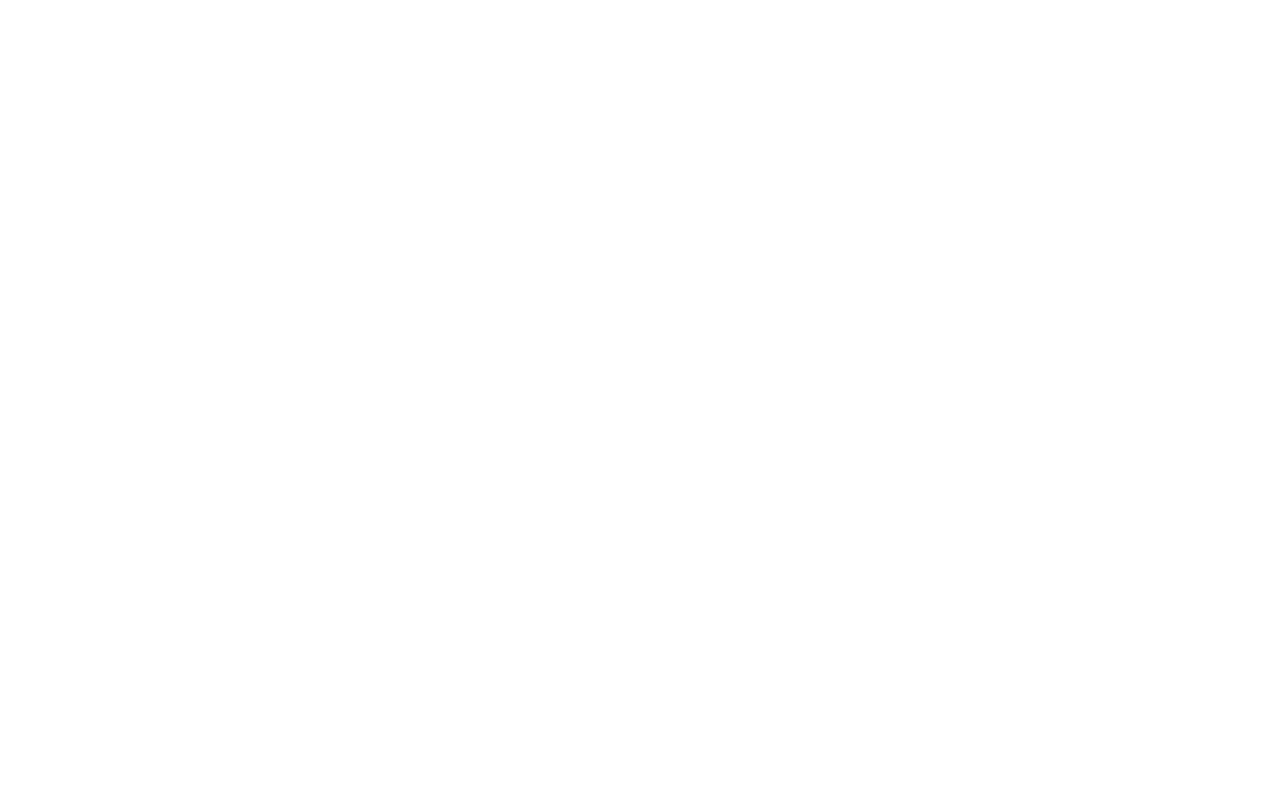
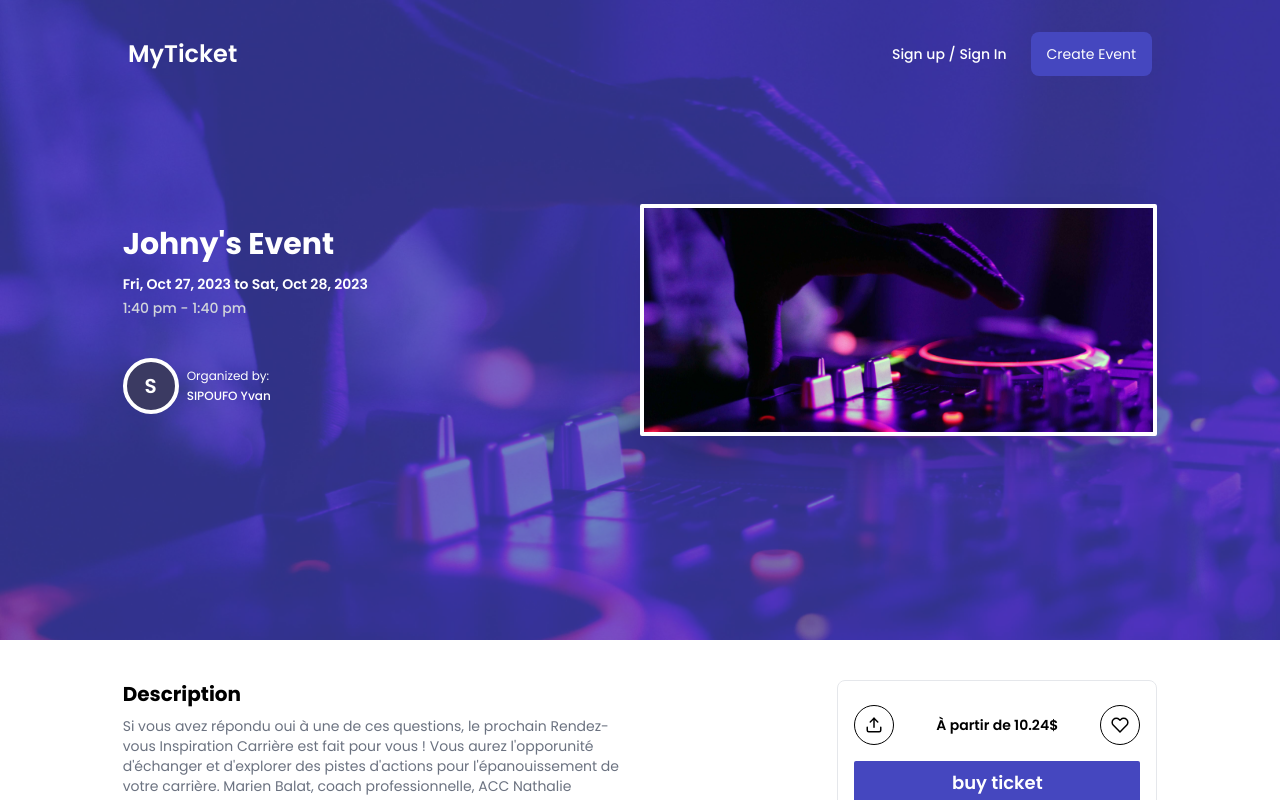
Before and after one commit to Sipoufo/myticket, a React (Create React App) app: page /events/1 in a window 1280 px wide. Before the commit this address had no page. Built offline with nearby package versions, Linux system fonts and the light colour scheme.

Commit message:
feat: add event presentation page

```diff
--- a/src/components/footer.js
+++ b/src/components/footer.js
@@ -10,7 +10,7 @@ const Footer = () => {
                         MyTicket
                     </h1>
                     <div className="flex flex-col gap-2">
-                        <p>Built with ❤️ and without by Zeroqode 😊</p>
+                        <p>Built by blackCode 😊</p>
                         <p>© 2023 Zeroqode. All rights reserved.</p>
                     </div>
                 </div>
--- /dev/null
+++ b/src/pages/eventPresentation.js
@@ -0,0 +1,125 @@
+import React from "react";
+// import { useParams } from "react-router-dom";
+import Navbar from "../components/navbar";
+import Footer from "../components/footer";
+import Event from "../widgets/event";
+import { FiHeart, FiUpload } from "react-icons/fi";
+
+const EventPresentation = () => {
+    // let params = useParams();
+    // params.eventId
+    return (
+        <div className="w-full h-full flex flex-col overflow-y-auto gap-10 pb-40 md:pb-0">
+            {/* Header */}
+            <div className="relative min-h-screen md:min-h-[80%] flex text-white">
+                {/* Background image */}
+                <img
+                    src={process.env.PUBLIC_URL + "/assets/images/bg2.jpg"}
+                    className="absolute h-full w-full object-cover"
+                    alt="bg_image_home"
+                />
+                <div className="absolute h-full w-full bg-gradient-to-t bg-primary to-transparent bg-opacity-70"></div>
+                <div className="w-full h-full z-10 flex flex-col justify-center">
+                    <Navbar />
+                    <div className="flex justify-center">
+                        <div className="flex flex-col-reverse gap-6 md:gap-0 md:flex-row justify-between items-center text-white px-4 w-full md:w-10/12 max-w-screen-xl">
+                            {/* Information */}
+                            <div className="flex flex-col gap-10">
+                                <div className="flex flex-col gap-1">
+                                    <h1 className="text-3xl font-bold">
+                                        Johny's Event
+                                    </h1>
+                                    <h2 className="font-semibold mt-2">
+                                        Fri, Oct 27, 2023 to Sat, Oct 28, 2023
+                                    </h2>
+                                    <h3 className="font-medium text-gray-300">
+                                        1:40 pm - 1:40 pm
+                                    </h3>
+                                </div>
+                                {/* User */}
+                                <div className="flex flex-row items-center gap-2">
+                                    <div className="h-14 w-14 rounded-full bg-[#3B3A62] border-4 border-white flex justify-center items-center text-xl font-semibold">
+                                        S
+                                    </div>
+                                    <div className="flex flex-col gap-1 text-xs">
+                                        <label>Organized by:</label>
+                                        <h1 className="font-medium">
+                                            SIPOUFO Yvan
+                                        </h1>
+                                    </div>
+                                </div>
+                            </div>
+                            {/* Picture */}
+                            <img
+                                src={
+                                    process.env.PUBLIC_URL +
+                                    "/assets/images/bg2.jpg"
+                                }
+                                className="h-4/6 w-8/12 md:w-6/12 object-cover border-4 border-white rounded-sm shadow-2xl"
+                                alt="bg_image_home"
+                            />
+                        </div>
+                    </div>
+                </div>
+            </div>
+            <div className="flex justify-center">
+                <div className="relative flex flex-col md:flex-row gap-6 px-4 w-full md:w-10/12 max-w-screen-xl">
+                    <div className="flex flex-col gap-4 w-6/12">
+                        <div className="flex flex-col gap-2">
+                            <h1 className="text-xl font-bold">Description</h1>
+                            <p className="text-gray-500">
+                                Si vous avez répondu oui à une de ces questions,
+                                le prochain Rendez-vous Inspiration Carrière est
+                                fait pour vous ! Vous aurez l'opporunité
+                                d'échanger et d'explorer des pistes d'actions
+                                pour l'épanouissement de votre carrière. M﻿arien
+                                Balat, coach professionnelle, ACC N﻿athalie
+                                Balthazar, coach professionnelle, PCC
+                            </p>
+                        </div>
+                        <div className="flex flex-col gap-2">
+                            <h1 className="text-xl font-bold">
+                                Politique de remboursement
+                            </h1>
+                            <p className="text-gray-500">
+                                Communiquer avec l'organisateur pour demander un
+                                remboursement.
+                            </p>
+                        </div>
+                    </div>
+                    <div className="flex flex-grow flex-col items-end justify-start">
+                        <div className="flex flex-col gap-4 px-4 py-6 w-80 rounded-lg border">
+                            <div className="flex flex-row justify-between items-center">
+                                <button className="w-10 h-10 rounded-full border border-black flex justify-center items-center bg-white hover:bg-gray-100">
+                                    <FiUpload className="text-lg" />
+                                </button>
+                                <p className="font-semibold">À partir de 10.24$</p>
+                                <button className="w-10 h-10 rounded-full border border-black flex justify-center items-center bg-white hover:bg-gray-100">
+                                    <FiHeart className="text-lg" />
+                                </button>
+                            </div>
+                            <button className="w-full bg-primary px-4 py-2 text-lg text-white font-semibold rounded-sm">
+                                buy ticket
+                            </button>
+                        </div>
+                    </div>
+                </div>
+            </div>
+
+            <div className="flex justify-center">
+                <div className="relative flex flex-col gap-6 px-4 w-full md:w-10/12 max-w-screen-xl">
+                    {/* header */}
+                    <div className="flex flex-row justify-between items-center">
+                        <h1 className="text-xl font-bold">Others events</h1>
+                    </div>
+                    <Event />
+                </div>
+            </div>
+
+            {/* Footer */}
+            <Footer />
+        </div>
+    );
+};
+
+export default EventPresentation;
--- a/src/routers/index.js
+++ b/src/routers/index.js
@@ -3,6 +3,7 @@ import { Route, Routes } from "react-router-dom";
 import IndexPage from "../pages";
 import Home from "../pages/home";
 import EventPage from "../pages/eventPage";
+import EventPresentation from "../pages/eventPresentation";
 
 const RouterManagement = () => {
     return(
@@ -10,6 +11,7 @@ const RouterManagement = () => {
             <Route path="/" element={<IndexPage />}>
                 <Route index element={<Home />} />
                 <Route path="/events" element={<EventPage />} />
+                <Route path="/events/:eventId" element={<EventPresentation />} />
             </Route>
         </Routes>
     )
--- a/src/widgets/event.js
+++ b/src/widgets/event.js
@@ -12,7 +12,6 @@ const Event = () => {
             <EventCard image={"/assets/images/bg1.jpg"} title={"Webinaire : Comment maîtriser son impôt sur le revenu ?"} time={"lun. 23 oct. 2023 17:30 WAT"} isFree={false} price={"10.452$"} place={"DMK International"} participants={"10k"} />
             <EventCard image={"/assets/images/bg1.jpg"} title={"Webinaire : Comment maîtriser son impôt sur le revenu ?"} time={"lun. 23 oct. 2023 17:30 WAT"} isFree={false} price={"10.452$"} place={"DMK International"} participants={"10k"} />
             <EventCard image={"/assets/images/bg1.jpg"} title={"Webinaire : Comment maîtriser son impôt sur le revenu ?"} time={"lun. 23 oct. 2023 17:30 WAT"} isFree={false} price={"10.452$"} place={"DMK International"} participants={"10k"} />
-            <EventCard image={"/assets/images/bg1.jpg"} title={"Webinaire : Comment maîtriser son impôt sur le revenu ?"} time={"lun. 23 oct. 2023 17:30 WAT"} isFree={false} price={"10.452$"} place={"DMK International"} participants={"10k"} />
         </div>
     )
 };
--- a/src/widgets/eventCard.js
+++ b/src/widgets/eventCard.js
@@ -1,6 +1,7 @@
 import React from "react";
 import { FiUpload, FiHeart } from "react-icons/fi";
 import { HiMiniUser } from "react-icons/hi2";
+import { Link } from "react-router-dom";
 
 const EventCard = ({
     image,
@@ -12,7 +13,10 @@ const EventCard = ({
     participants,
 }) => {
     return (
-        <button className="flex flex-col hover:shadow-xl shadow-md h-[430px] text-black my-2 border border-gray-200 text-start">
+        <Link
+            className="flex flex-col hover:shadow-xl shadow-md h-[430px] text-black my-2 border border-gray-200 text-start"
+            to="/events/1"
+        >
             <img
                 src={process.env.PUBLIC_URL + image}
                 className="h-40 w-full object-cover"
@@ -31,7 +35,6 @@ const EventCard = ({
                 <h1 className="text-base font-bold"> {title} </h1>
                 <h2 className="text-forth font-semibold">{time}</h2>
                 <h3 className={`${isFree && "hidden"} text-gray-600`}>
-                    {" "}
                     À partir de {price}
                 </h3>
                 <div>
@@ -49,7 +52,7 @@ const EventCard = ({
                     <label>{participants} participants</label>
                 </div>
             </div>
-        </button>
+        </Link>
     );
 };
 
```
Also changed, not shown: src/pages/eventPage.js (+13 -12 lines).
